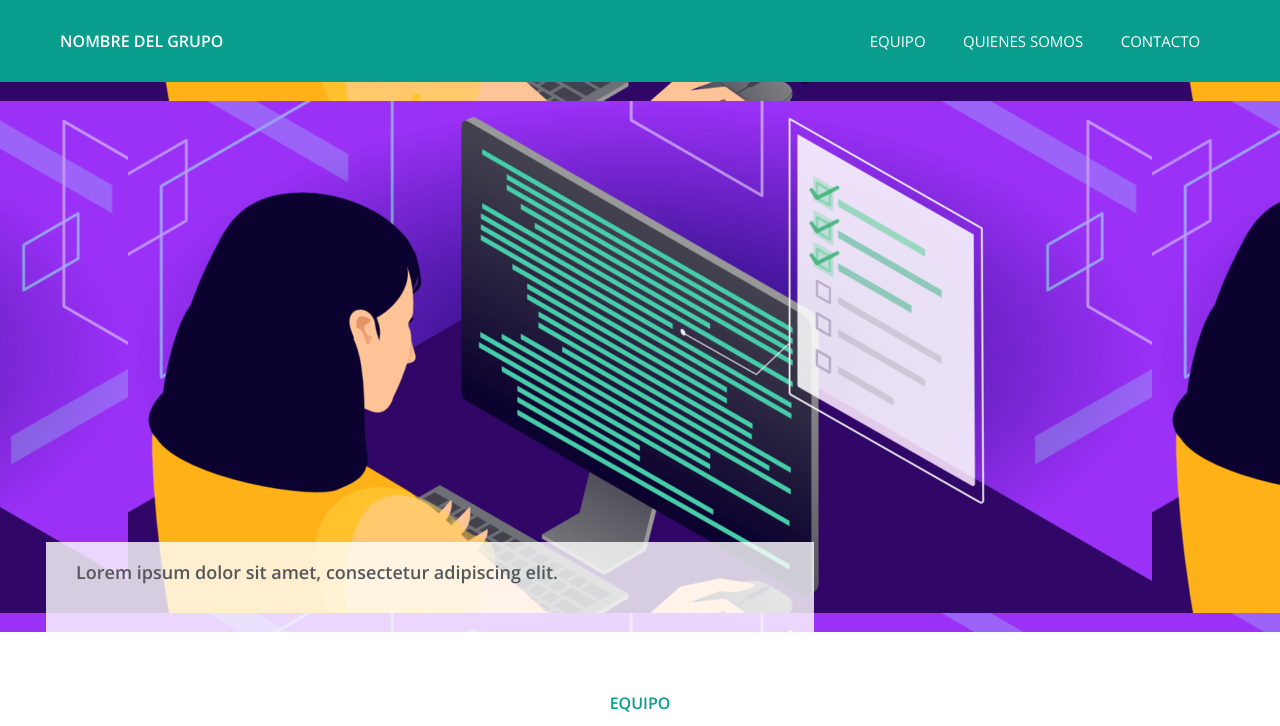
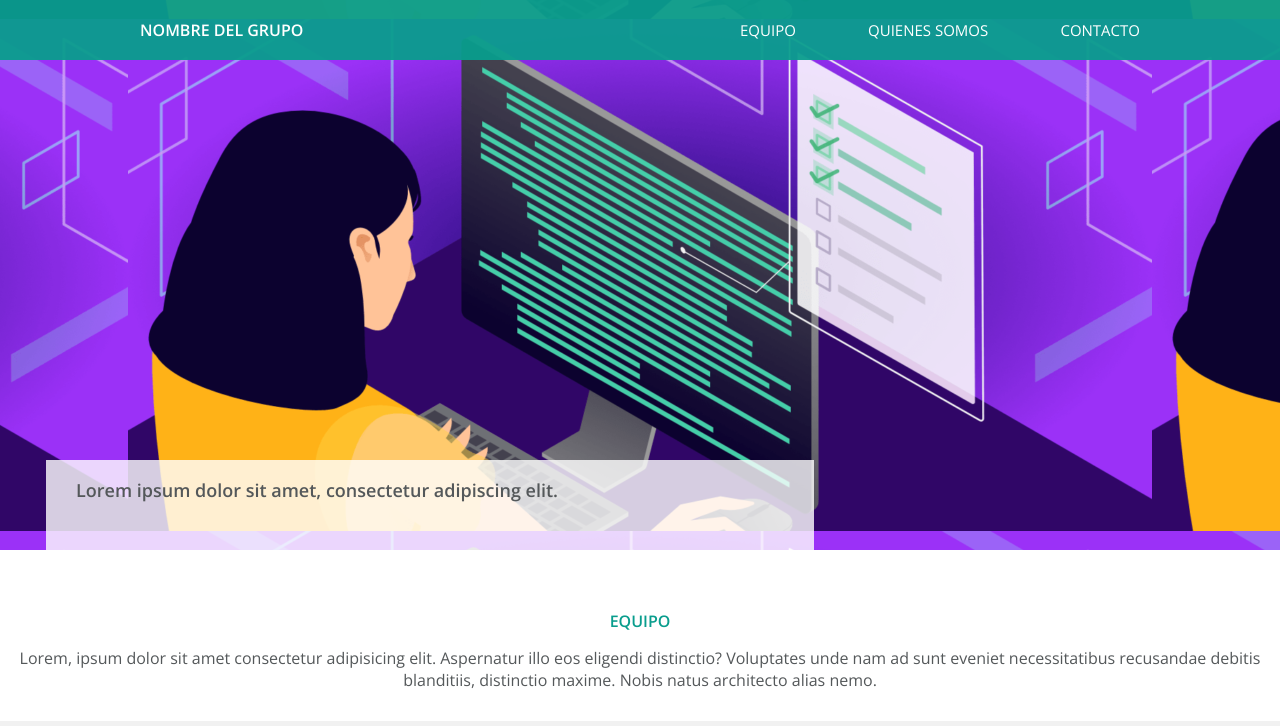
Before and after one commit to Adalab/project-promo-m-module-1-team-2, a plain HTML site: page index.html in a window 1280 px wide. Shown: the top 726 px of the page. Drawn offline with nearby package versions, Linux system fonts and the light colour scheme.

Commit message:
header new

```diff
--- a/css/main.css
+++ b/css/main.css
@@ -23,7 +23,9 @@ body {
 
 /*HEADER + RESPONSIVE HEADER*/
 .header {
-  background: #099d8d;
+  z-index: 99;
+  width: 100%;
+  position: fixed;
   display: flex;
   flex-direction: column;
 }
@@ -33,19 +35,22 @@ body {
 }
 
 .title {
-  padding: 15px;
+  height: 60px;
   color: #ffffff;
-  text-align: center;
-  background: #099d8d;
+  background: rgba(9, 157, 141, 0.95);
+  display: flex;
+  align-items: center;
+  justify-content: center;
   text-transform: uppercase;
 }
 
 .links {
   font-size: 15px;
-  background-color: #14d9c4;
-  padding: 16px;
+  height: 45px;
+  padding: 0 16px;
+  background-color: rgba(20, 217, 196, 0.9);
   display: flex;
-  justify-content: space-around;
+  justify-content: space-between;
   align-items: center;
 }
 
@@ -61,14 +66,26 @@ body {
     flex-direction: row;
     align-items: center;
     justify-content: space-between;
-    background: #099d8d;
+    background: rgba(9, 157, 141, 0.95);
     padding: 15px 45px;
   }
 
+  .title {
+    background-color: rgba(9, 157, 141, 0);;
+  }
+
   .links {
-    background-color: #099d8d;
+    background-color: rgba(9, 157, 141, 0);
     width: 400px;
+    padding: 0;
   }
+}
+
+@media (min-width: 1200px) {
+  .header {
+    padding: 0 140px;
+  }
+
 }
 
 /*HERO*/
```
